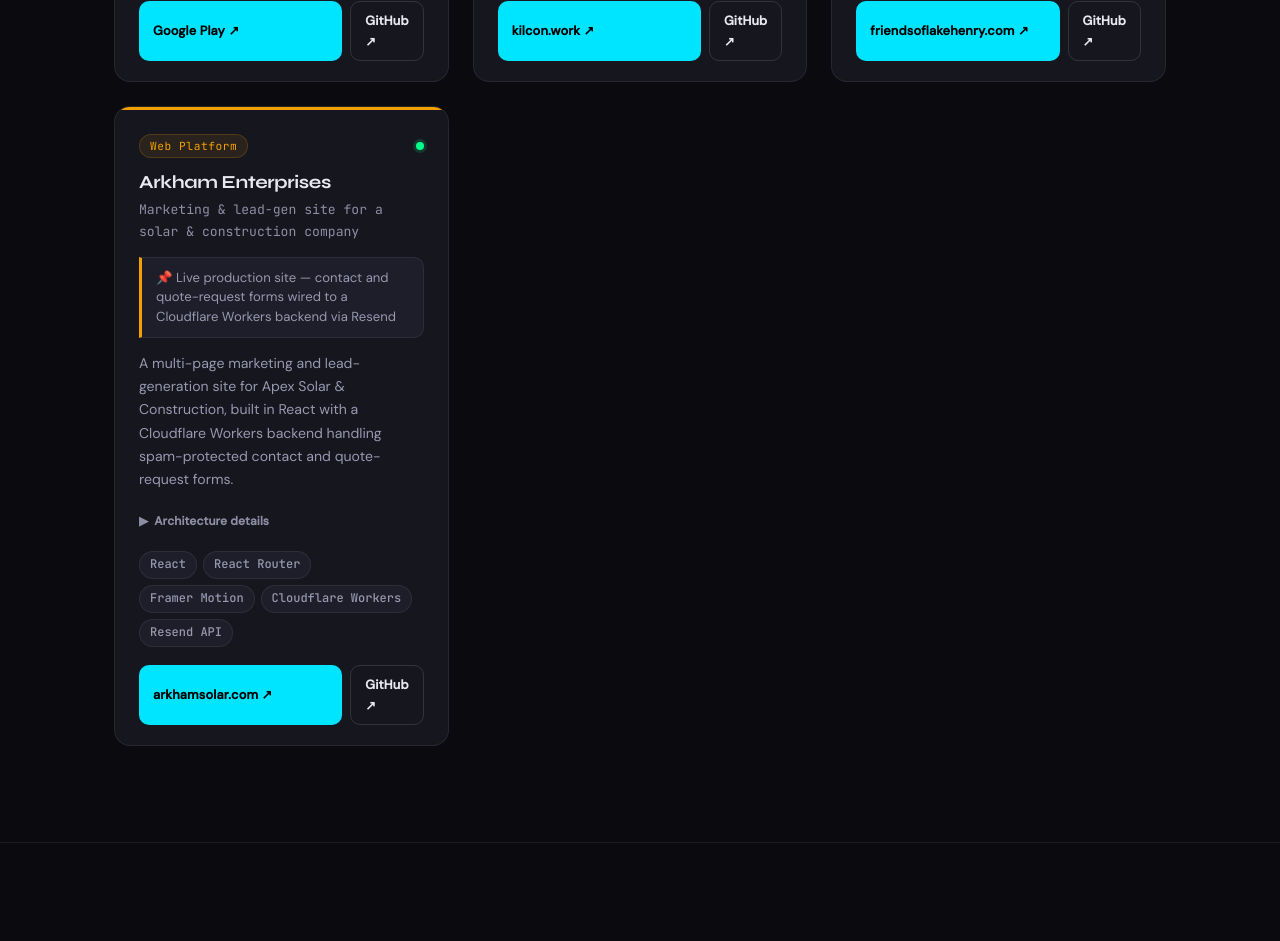
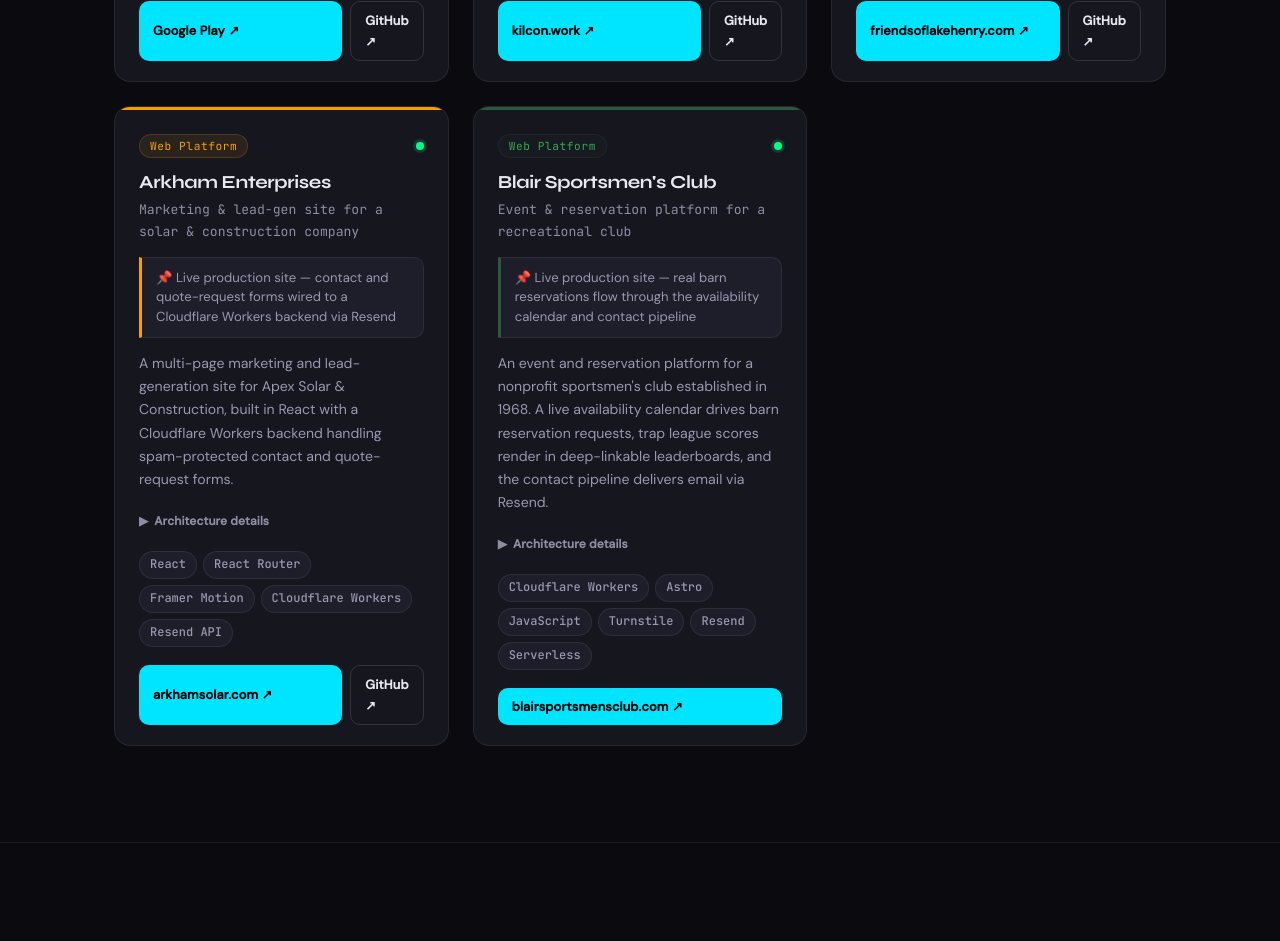
Before and after one commit to joshua-werlein/portfolio, a React (Vite) app: page / in a window 1280 px wide. Shown: the part 3880-4821 px from the top of the page. Built offline with nearby package versions, Linux system fonts and the light colour scheme.

Commit message:
Update Projects.jsx

```diff
--- a/src/components/Projects.jsx
+++ b/src/components/Projects.jsx
@@ -96,6 +96,28 @@
     type: 'Web Platform',
     typeColor: '#F4A100',
     typeColorText: 'var(--tag-yellow)',
+  },
+  {
+    id: 'blair',
+    name: "Blair Sportsmen's Club",
+    tagline: 'Event & reservation platform for a recreational club',
+    impact: 'Live production site — real barn reservations flow through the availability calendar and contact pipeline',
+    description:
+      "An event and reservation platform for a nonprofit sportsmen's club established in 1968. A live availability calendar drives barn reservation requests, trap league scores render in deep-linkable leaderboards, and the contact pipeline delivers email via Resend.",
+    architecture: [
+      'Live availability calendar with reserved, booked, and event states rendered from a Workers API',
+      'Calendar-to-form prefill: selecting an open date populates the reservation request with date, reason, and message',
+      'Trap league leaderboards with per-event round breakdowns in a two-state modal with #trap-scores hash routing',
+      'Turnstile-protected contact form delivering via Resend, with reason-based routing (reservations, memberships, questions)',
+      'Google Maps directions integration and CLS-safe space reservation for all JS-rendered content',
+    ],
+    tags: ['Cloudflare Workers', 'Astro', 'JavaScript', 'Turnstile', 'Resend', 'Serverless'],
+    links: [
+      { label: 'blairsportsmensclub.com', url: 'https://blairsportsmensclub.com', primary: true },
+    ],
+    type: 'Web Platform',
+    typeColor: '#2c583d',
+    typeColorText: 'var(--tag-green)',
   },
 ]
 
```
